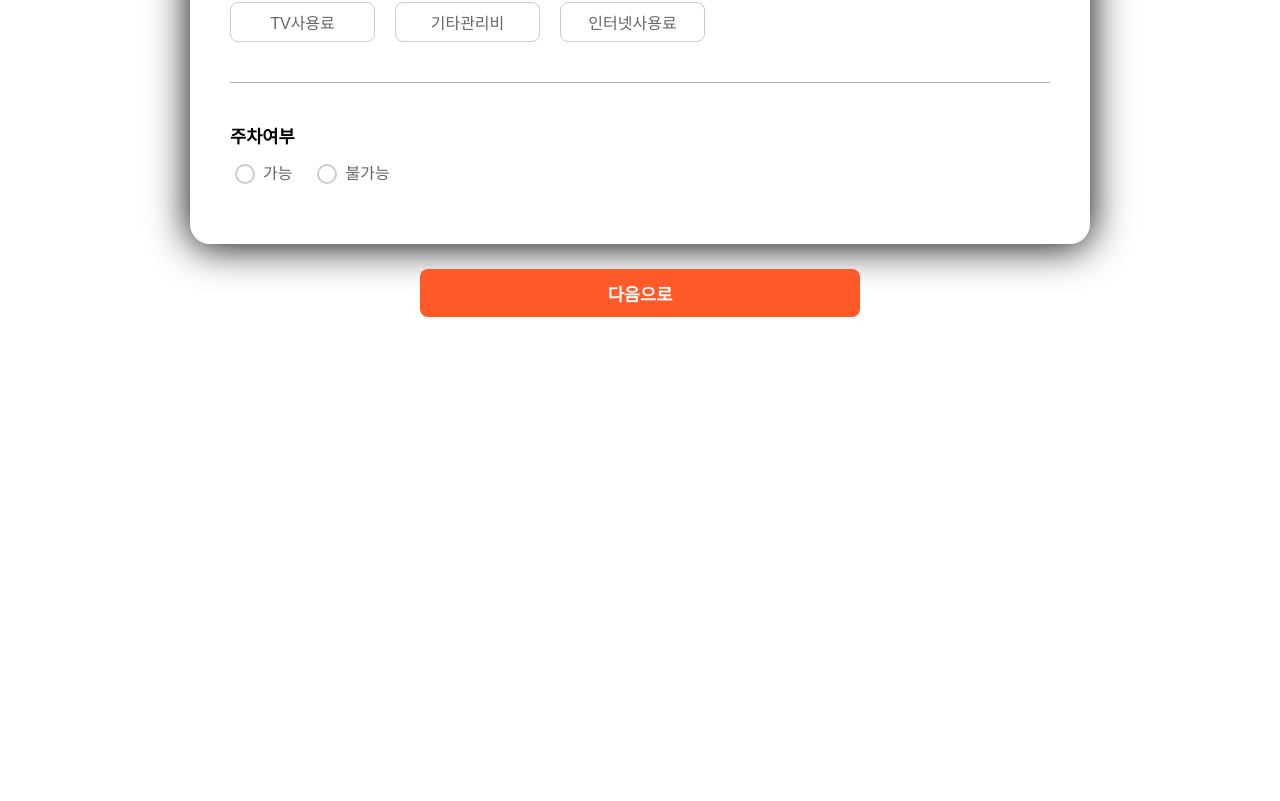
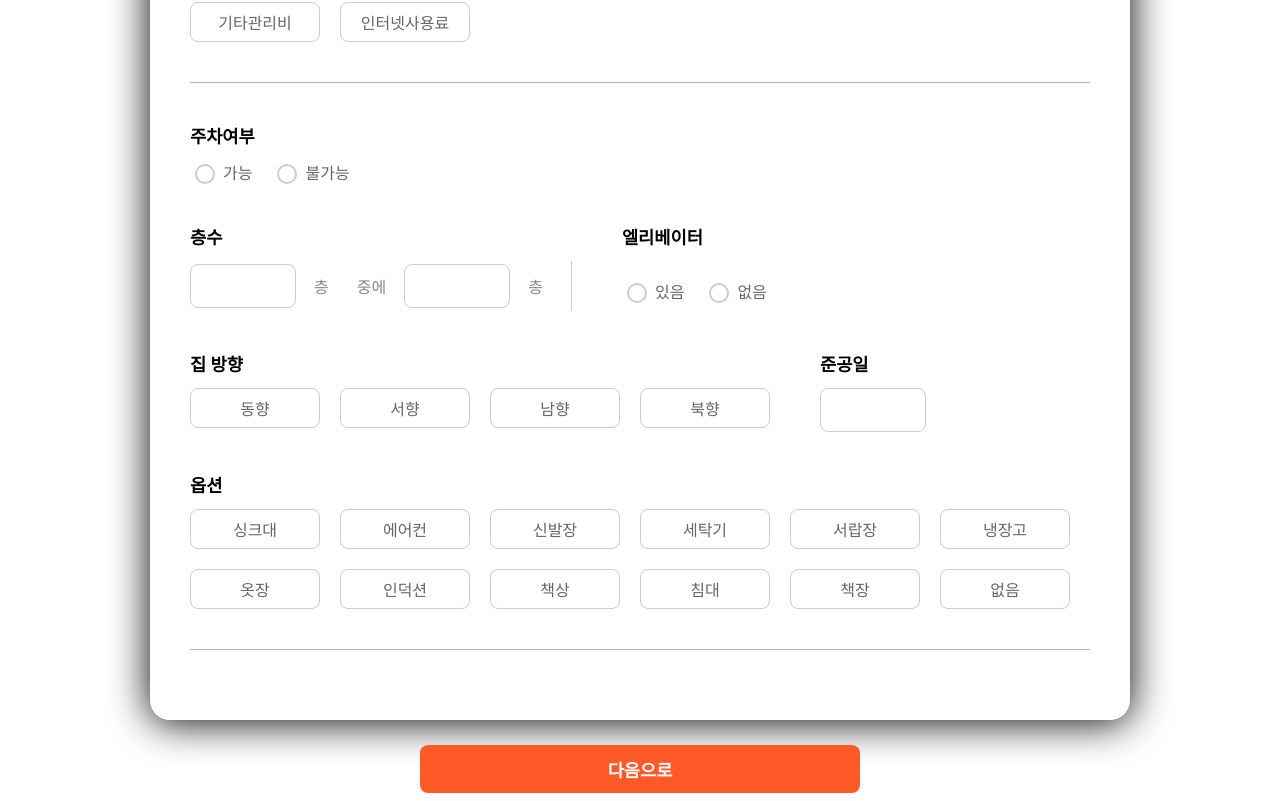
Before and after one commit to HSU-Likelion-Zipick/Zipick-Front, a React (Create React App) app: page /houseinfo in a window 1280 px wide. Shown: the part 1069-1870 px from the top of the page. Before the commit the page ends 1394 px from the top, so only its background shows below. Built offline with nearby package versions, Linux system fonts and the light colour scheme.

Commit message:
✨ : 옵션까지 완성

```diff
--- a/src/css/HouseInfo.scss
+++ b/src/css/HouseInfo.scss
@@ -24,7 +24,7 @@
   }
 
   .big-box {
-    width: 820px;
+    width: 900px;
     background: white;
     margin: 15px auto;
     border-radius: 20px;
@@ -124,7 +124,7 @@
         flex-wrap: wrap; // 줄바꿈 설정
 
         .type-btn {
-          width: 145px;
+          width: 130px;
           height: 40px;
           border: 1px solid #ccc;
           border-radius: 8px;
@@ -326,6 +326,175 @@
       }
     }
 
+    .floor-elevator-wrapper {
+      display: flex;
+      gap: 40px;
+      align-items: flex-start;
+
+      .floor {
+        display: flex;
+        flex-direction: column;
+
+        .floor-title {
+          font-weight: bold;
+          font-size: 1.1rem;
+          margin-bottom: 12px;
+          margin-top: 40px;
+          margin-left: 0px;
+        }
+
+        .floor-input-group {
+          display: flex;
+          align-items: center;
+          gap: 8px;
+
+          span {
+            //'만원" 글자 설정정
+            margin-left: 10px;
+            color: #888;
+            font-size: 1rem;
+            margin-right: 10px;
+          }
+
+          .floor-input {
+            width: 100px;
+            height: 40px;
+            border: 1px solid #ccc; //월수입 박스 테두리
+            border-radius: 8px;
+          }
+
+          .vertical-line {
+            width: 1px;
+            height: 50px;
+            background-color: #ccc;
+            margin: 0 10px;
+          }
+        }
+      }
+      .elevator {
+        display: flex;
+        flex-direction: column;
+        margin-top: 40px;
+
+        .elevator-title {
+          font-weight: bold;
+          font-size: 1.1rem;
+          margin-bottom: 30px;
+        }
+
+        .elevator-radio-group {
+          display: flex;
+          gap: 20px;
+
+          .radio-label {
+            display: flex;
+            align-items: center;
+            cursor: pointer;
+
+            .radio-input {
+              appearance: none;
+              width: 20px;
+              height: 20px;
+              border: 2px solid #ccc;
+              border-radius: 50%;
+              margin-right: 8px;
+              position: relative;
+
+              &:checked {
+                border-color: #ff5927;
+
+                &::after {
+                  content: "";
+                  position: absolute;
+                  top: 50%;
+                  left: 50%;
+                  transform: translate(-50%, -50%);
+                  width: 12px;
+                  height: 12px;
+                  background-color: #ff5927;
+                  border-radius: 50%;
+                }
+              }
+            }
+
+            .radio-text {
+              font-size: 1rem;
+              color: #666;
+            }
+          }
+        }
+      }
+    }
+
+    .direction-date-wrapper {
+      display: flex;
+      gap: 40px;
+      align-items: flex-start;
+
+      .house-type {
+        display: flex;
+        flex-direction: column;
+
+        .type-title {
+          font-weight: bold;
+          font-size: 1.1rem;
+          margin-bottom: 12px;
+          margin-top: 40px;
+        }
+
+        .type-btns {
+          display: flex;
+          gap: 20px;
+          flex-wrap: wrap; // 줄바꿈 설정
+
+          .type-btn {
+            width: 130px;
+            height: 40px;
+            border: 1px solid #ccc;
+            border-radius: 8px;
+            background: #fff;
+            font-size: 1rem;
+            color: #666;
+            cursor: pointer; //커서 올라가면 손모양으로 바뀜
+
+            &:hover,
+            &.active {
+              border: 2px solid #ff5927;
+              color: #ff5927;
+              background: #fff7f3;
+            }
+          }
+        }
+      }
+
+      .size {
+        display: flex;
+        flex-direction: column;
+        margin-left: 10px;
+
+        .size-title {
+          font-weight: bold;
+          font-size: 1.1rem;
+          margin-bottom: 12px;
+          margin-top: 40px;
+          margin-left: 0px;
+        }
+
+        .size-input-group {
+          display: flex;
+          align-items: center;
+          gap: 10px;
+
+          .size-input {
+            width: 100px;
+            height: 40px;
+            border: 1px solid #ccc; //월수입 박스 테두리
+            border-radius: 8px;
+          }
+        }
+      }
+    }
+
     .next-button {
       width: 90%;
       max-width: 200px;
--- a/src/pages/HouseInfo.jsx
+++ b/src/pages/HouseInfo.jsx
@@ -6,7 +6,7 @@ import { useState } from 'react';
 const HouseInfo = () => {
     const [rentType, setRentType] = useState(""); //라디오 버튼 상태 관리
     const [parkingType, setParkingType] = useState(""); //주차 가능 여부 상태 관리
-
+    const [elevatorType, setElevatorType] = useState(""); //엘리베이터 여부 상태 관리
     const handleRentTypeChange = (e) => {
         setRentType(e.target.value);
     }
@@ -15,6 +15,9 @@ const HouseInfo = () => {
         setParkingType(e.target.value);
     }
 
+    const handleElevatorChange = (e) => {
+        setElevatorType(e.target.value);
+    }
 
     return (
         <div className="house"> {/* 밑에 div 들의 대빵 설정 */}
@@ -146,7 +149,7 @@ const HouseInfo = () => {
                         <span className="radio-text">가능</span>
                         </label>
 
-                        <lable className="radio-label">
+                        <label className="radio-label">
                             <input
                                 type="radio"
                                 name="parkingType"
@@ -155,11 +158,94 @@ const HouseInfo = () => {
                                 className="radio-input" />
                             <span className="radio-text">불가능</span>
 
-                        </lable>
+                        </label>
+                    </div>
+                </div> {/*parking 닫는 div */}
+
+                <div className="floor-elevator-wrapper">
+                <div className="floor">
+                <div className="floor-title">층수</div>
+                <div className="floor-input-group">
+                    <input type="text" className="floor-input" />
+                        <span>층</span>
+                        <span>중에</span>
+                        <input type="text" className="floor-input" />
+                        <span>층</span>
+                        <span className="vertical-line"></span>
+                </div>
+            </div>
+
+                <div className="elevator">
+                    <div className="elevator-title">엘리베이터</div>
+                    <div className="elevator-radio-group">
+                        <label className="radio-label">
+                            <input
+                                type="radio"
+                                name="elevatorType"
+                                value="있음"
+                                checked={elevatorType === '있음'}
+                                onChange={handleElevatorChange}
+                            className="radio-input"/>
+
+                           <span className="radio-text">있음</span>
+                        </label>
 
 
+                        <label className="radio-label">
+                            <input
+                                type="radio"
+                                name="elevatorType"
+                                value="없음"
+                                checked={elevatorType === '없음'}
+                                onChange={handleElevatorChange}
+                            className="radio-input"/>
+
+                           <span className="radio-text">없음</span>
+                           </label>
+
+                    </div> {/*radio-group 닫는 div*/}
+                </div> {/*elevator 닫는 div*/}
+                </div> {/*floor-elevator-wrapper 닫는 div */}
+
+                <div className="direction-date-wrapper">
+                <div className="house-type">
+                <div className="type-title">집 방향</div>
+                <div className="type-btns">
+                    <button className="type-btn">동향</button>
+                    <button className="type-btn">서향</button>
+                    <button className="type-btn">남향</button>
+                    <button className="type-btn">북향</button>
                     </div>
-                 </div>
+                    </div>
+
+                    <div className="size">
+                <div className="size-title">준공일</div>
+                <div className="size-input-group">
+                    <input type="text" className="size-input" />
+                </div>
+                </div>
+
+             </div> {/*direction-date-wrapper 닫는 div */}
+
+             <div className="house-type">
+                <div className="type-title">옵션</div>
+                <div className="type-btns">
+                    <button className="type-btn">싱크대</button>
+                    <button className="type-btn">에어컨</button>
+                    <button className="type-btn">신발장</button>
+                    <button className="type-btn">세탁기</button>
+                    <button className="type-btn">서랍장</button>
+                    <button className="type-btn">냉장고</button>
+                    <button className="type-btn">옷장</button>
+                    <button className="type-btn">인덕션</button>
+                    <button className="type-btn">책상</button>
+                    <button className="type-btn">침대</button>
+                    <button className="type-btn">책장</button>
+                     <button className="type-btn">없음</button>
+
+                </div>
+            </div>
+                <hr className="underLine" />
 
 
             </div>{/* big-box 닫는div */}
```
